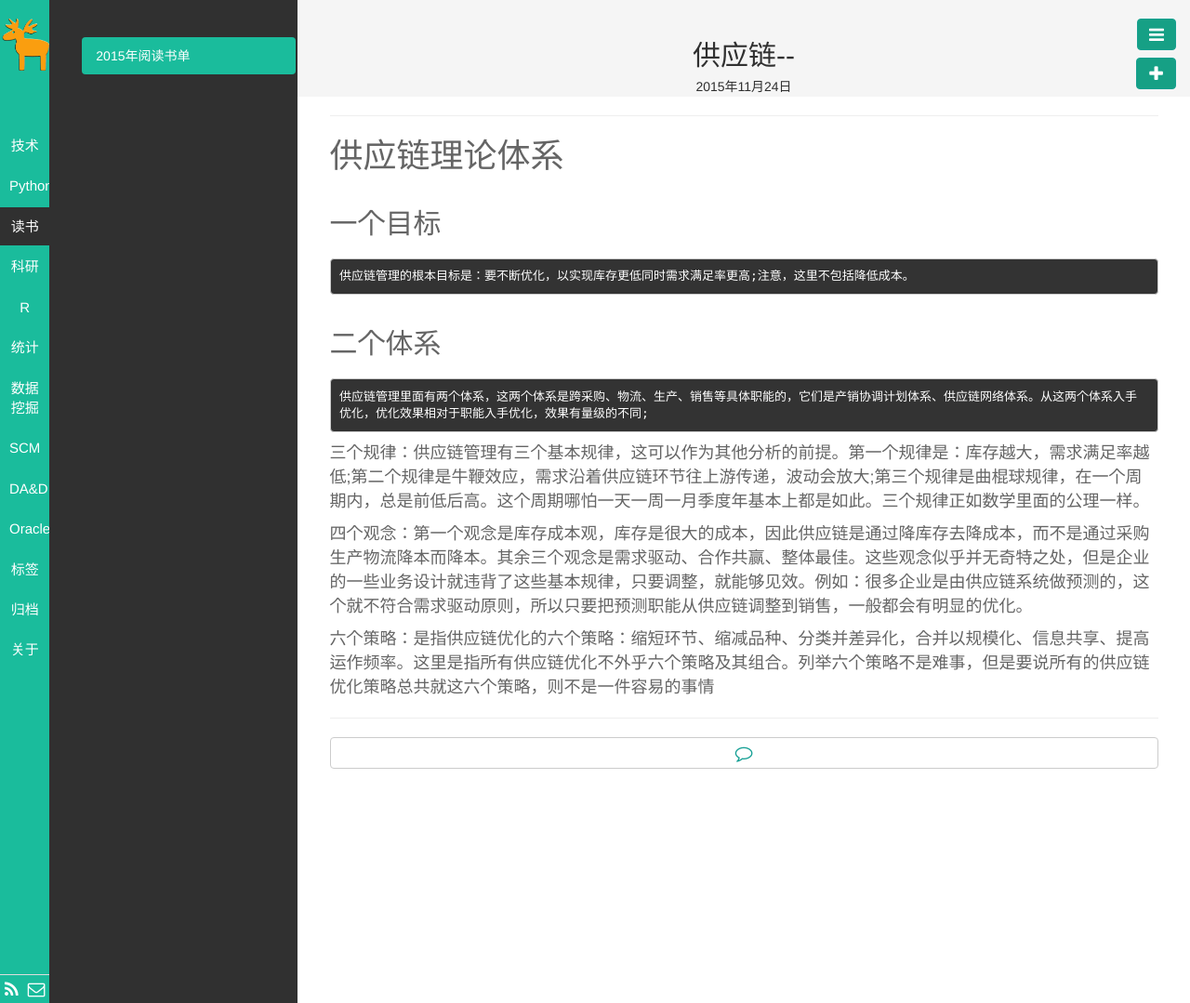
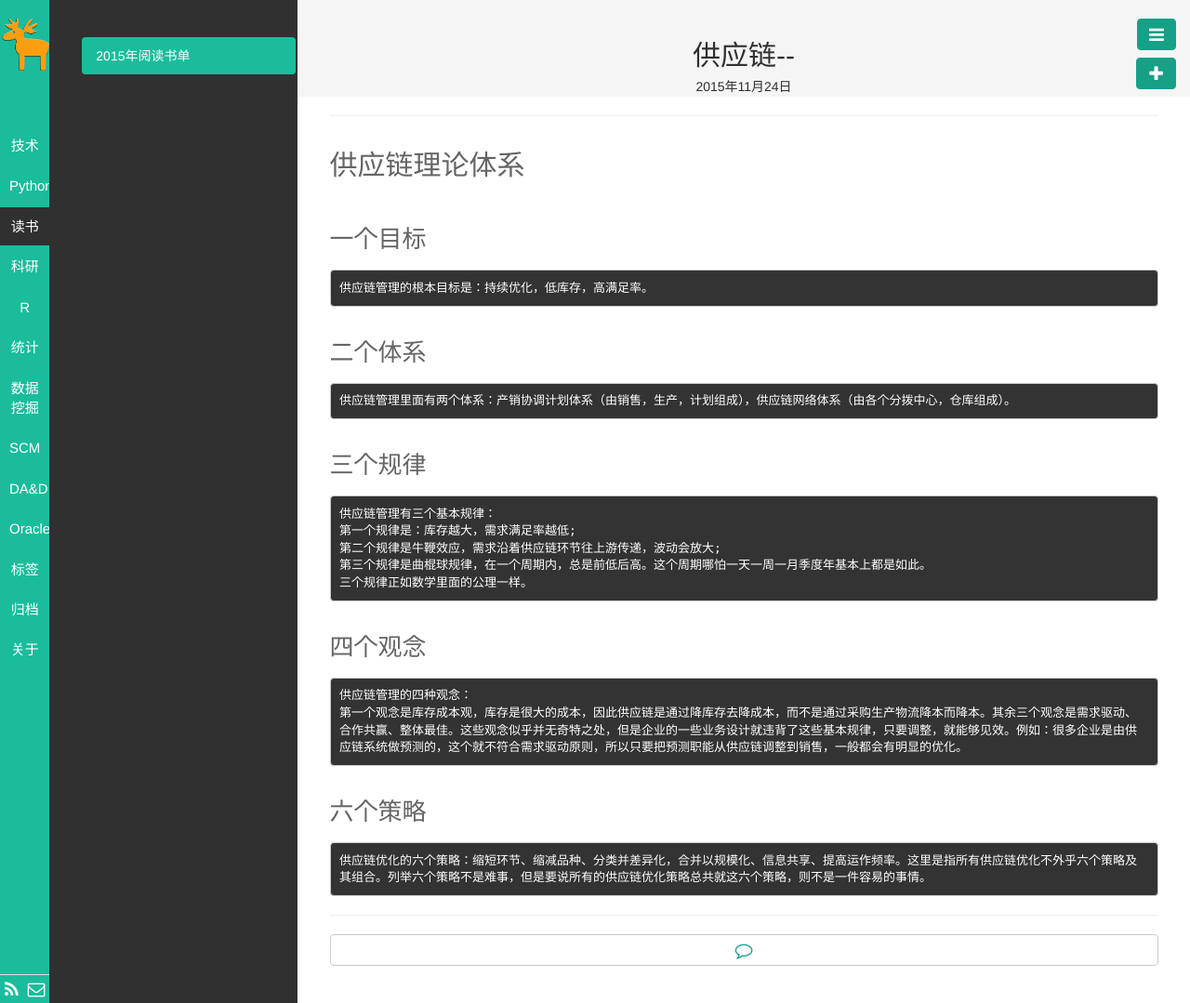
Before and after one commit to eledata/eledata.github.io, a Jekyll site: the page built from _posts/供应链管理/2015-11-24-SCM-Knowledge-01.md, in a window 1280 px wide. Shown: the whole page at 93% size. Built offline with Jekyll 4.4.1, drawn with Linux system fonts in a browser that asks for light colours.

Commit message:
scm update
scm update

```diff
--- a/_posts/供应链管理/2015-11-24-SCM-Knowledge-01.md
+++ b/_posts/供应链管理/2015-11-24-SCM-Knowledge-01.md
@@ -6,16 +6,24 @@ title: "供应链--"
 categories: SCM
 tags: 供应链
 ---
-# 供应链理论体系
+## 供应链理论体系
 
-## 一个目标
-	供应链管理的根本目标是：要不断优化，以实现库存更低同时需求满足率更高;注意，这里不包括降低成本。
+### 一个目标
+	供应链管理的根本目标是：持续优化，低库存，高满足率。
 
-## 二个体系
-	供应链管理里面有两个体系，这两个体系是跨采购、物流、生产、销售等具体职能的，它们是产销协调计划体系、供应链网络体系。从这两个体系入手优化，优化效果相对于职能入手优化，效果有量级的不同;
+### 二个体系
+	供应链管理里面有两个体系：产销协调计划体系（由销售，生产，计划组成），供应链网络体系（由各个分拨中心，仓库组成）。
 
-三个规律：供应链管理有三个基本规律，这可以作为其他分析的前提。第一个规律是：库存越大，需求满足率越低;第二个规律是牛鞭效应，需求沿着供应链环节往上游传递，波动会放大;第三个规律是曲棍球规律，在一个周期内，总是前低后高。这个周期哪怕一天一周一月季度年基本上都是如此。三个规律正如数学里面的公理一样。
+### 三个规律
+	供应链管理有三个基本规律：
+	第一个规律是：库存越大，需求满足率越低;
+	第二个规律是牛鞭效应，需求沿着供应链环节往上游传递，波动会放大;
+	第三个规律是曲棍球规律，在一个周期内，总是前低后高。这个周期哪怕一天一周一月季度年基本上都是如此。
+	三个规律正如数学里面的公理一样。
 
-四个观念：第一个观念是库存成本观，库存是很大的成本，因此供应链是通过降库存去降成本，而不是通过采购生产物流降本而降本。其余三个观念是需求驱动、合作共赢、整体最佳。这些观念似乎并无奇特之处，但是企业的一些业务设计就违背了这些基本规律，只要调整，就能够见效。例如：很多企业是由供应链系统做预测的，这个就不符合需求驱动原则，所以只要把预测职能从供应链调整到销售，一般都会有明显的优化。
+### 四个观念
+	供应链管理的四种观念：
+	第一个观念是库存成本观，库存是很大的成本，因此供应链是通过降库存去降成本，而不是通过采购生产物流降本而降本。其余三个观念是需求驱动、合作共赢、整体最佳。这些观念似乎并无奇特之处，但是企业的一些业务设计就违背了这些基本规律，只要调整，就能够见效。例如：很多企业是由供应链系统做预测的，这个就不符合需求驱动原则，所以只要把预测职能从供应链调整到销售，一般都会有明显的优化。
 
-六个策略：是指供应链优化的六个策略：缩短环节、缩减品种、分类并差异化，合并以规模化、信息共享、提高运作频率。这里是指所有供应链优化不外乎六个策略及其组合。列举六个策略不是难事，但是要说所有的供应链优化策略总共就这六个策略，则不是一件容易的事情
+### 六个策略
+	供应链优化的六个策略：缩短环节、缩减品种、分类并差异化，合并以规模化、信息共享、提高运作频率。这里是指所有供应链优化不外乎六个策略及其组合。列举六个策略不是难事，但是要说所有的供应链优化策略总共就这六个策略，则不是一件容易的事情。
```
